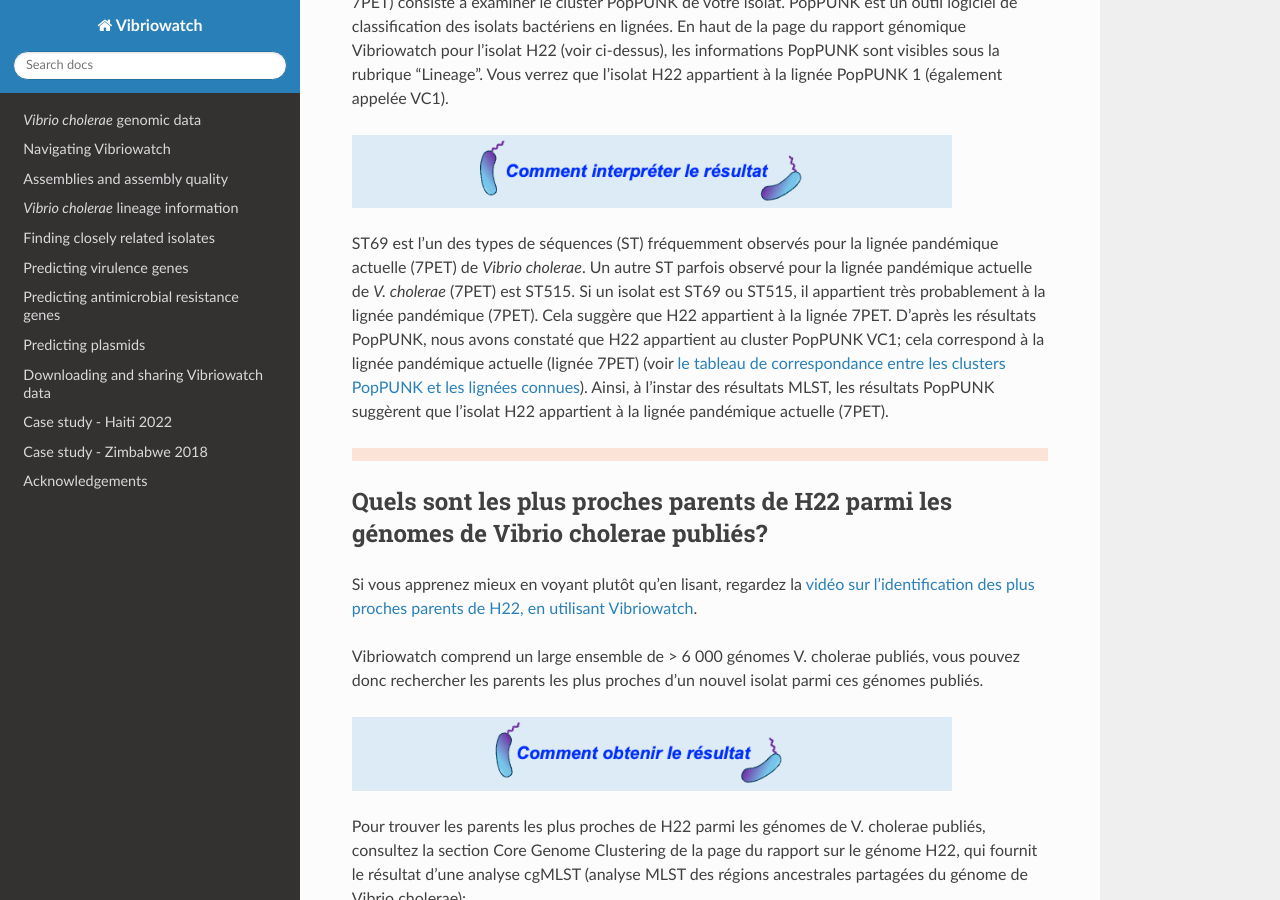
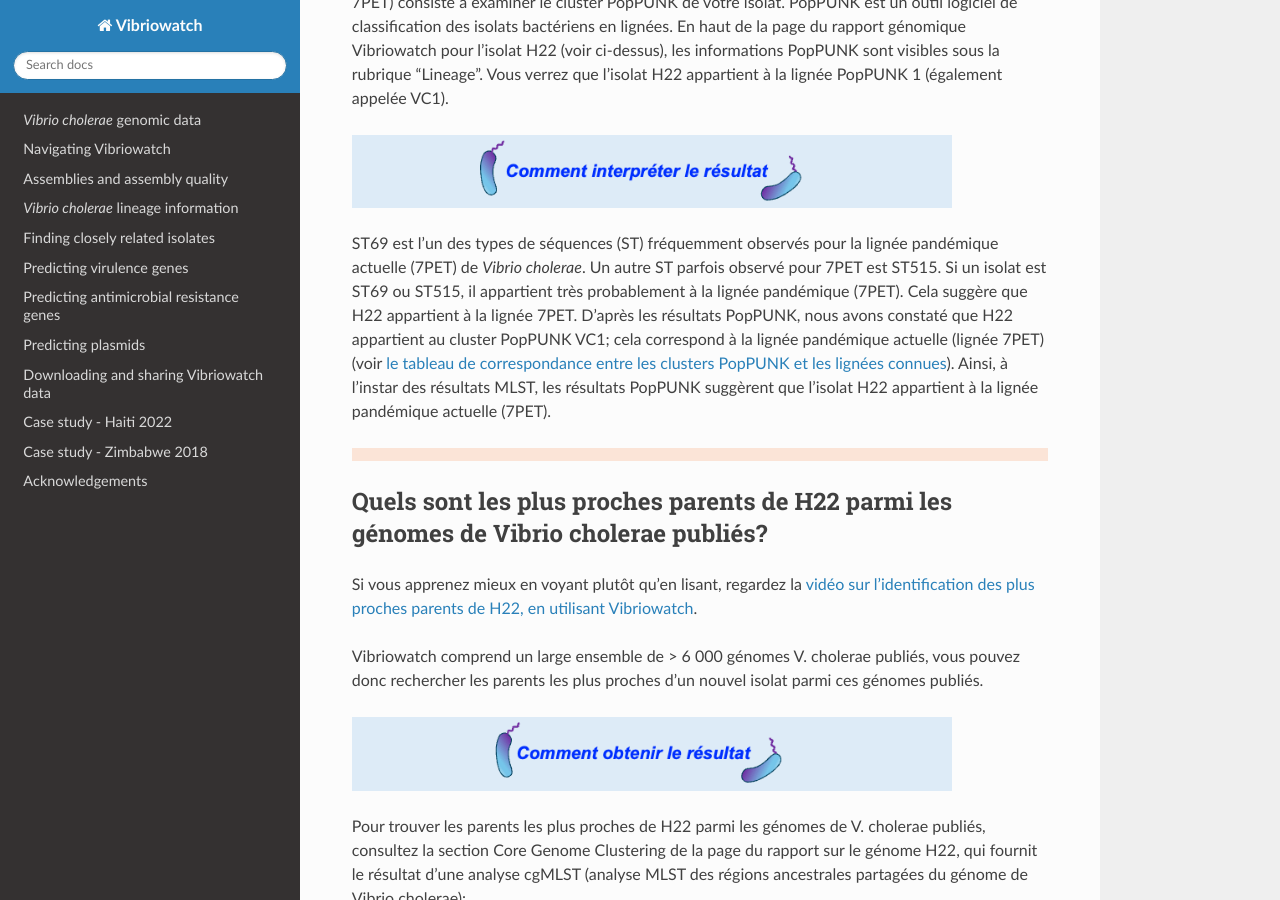
Before and after one commit to avrilcoghlan/vibriowatch, a Sphinx documentation site: the page built from docs/source/haiti_francais.rst, in a window 1280 px wide and 900 px high, scrolled down 11568 px. Built offline with Sphinx 7.4.7 and the Read the Docs theme 3.1.0, drawn with Linux system fonts in a browser that asks for light colours.

Commit message:
Update haiti_francais.rst

```diff
--- a/docs/source/haiti_francais.rst
+++ b/docs/source/haiti_francais.rst
@@ -261,8 +261,7 @@ Une deuxième approche pour déterminer si votre isolat appartient à la lignée
 .. image:: HowToInterpretTheResult_francais.png
   :width: 600
 
-ST69 est l'un des types de séquences (ST) fréquemment observés pour la lignée pandémique actuelle (7PET) de *Vibrio cholerae*. Un autre ST parfois observé pour la lignée
-pandémique actuelle de *V. cholerae* (7PET) est ST515. Si un isolat est ST69 ou ST515, il appartient très probablement à la lignée pandémique (7PET). Cela suggère que H22 appartient à la lignée 7PET. D'après les résultats PopPUNK, nous avons constaté que H22 appartient au cluster PopPUNK VC1; cela correspond à la lignée pandémique actuelle (lignée 7PET) (voir `le tableau de correspondance entre les clusters PopPUNK et les lignées connues`_). Ainsi, à l'instar des résultats MLST, les résultats PopPUNK suggèrent que l'isolat H22 appartient à la lignée pandémique actuelle (7PET).
+ST69 est l'un des types de séquences (ST) fréquemment observés pour la lignée pandémique actuelle (7PET) de *Vibrio cholerae*. Un autre ST parfois observé pour 7PET est ST515. Si un isolat est ST69 ou ST515, il appartient très probablement à la lignée pandémique (7PET). Cela suggère que H22 appartient à la lignée 7PET. D'après les résultats PopPUNK, nous avons constaté que H22 appartient au cluster PopPUNK VC1; cela correspond à la lignée pandémique actuelle (lignée 7PET) (voir `le tableau de correspondance entre les clusters PopPUNK et les lignées connues`_). Ainsi, à l'instar des résultats MLST, les résultats PopPUNK suggèrent que l'isolat H22 appartient à la lignée pandémique actuelle (7PET).
 
 .. _le tableau de correspondance entre les clusters PopPUNK et les lignées connues: https://vibriowatch.readthedocs.io/en/latest/mlst.html#what-is-poppunk
 
```
